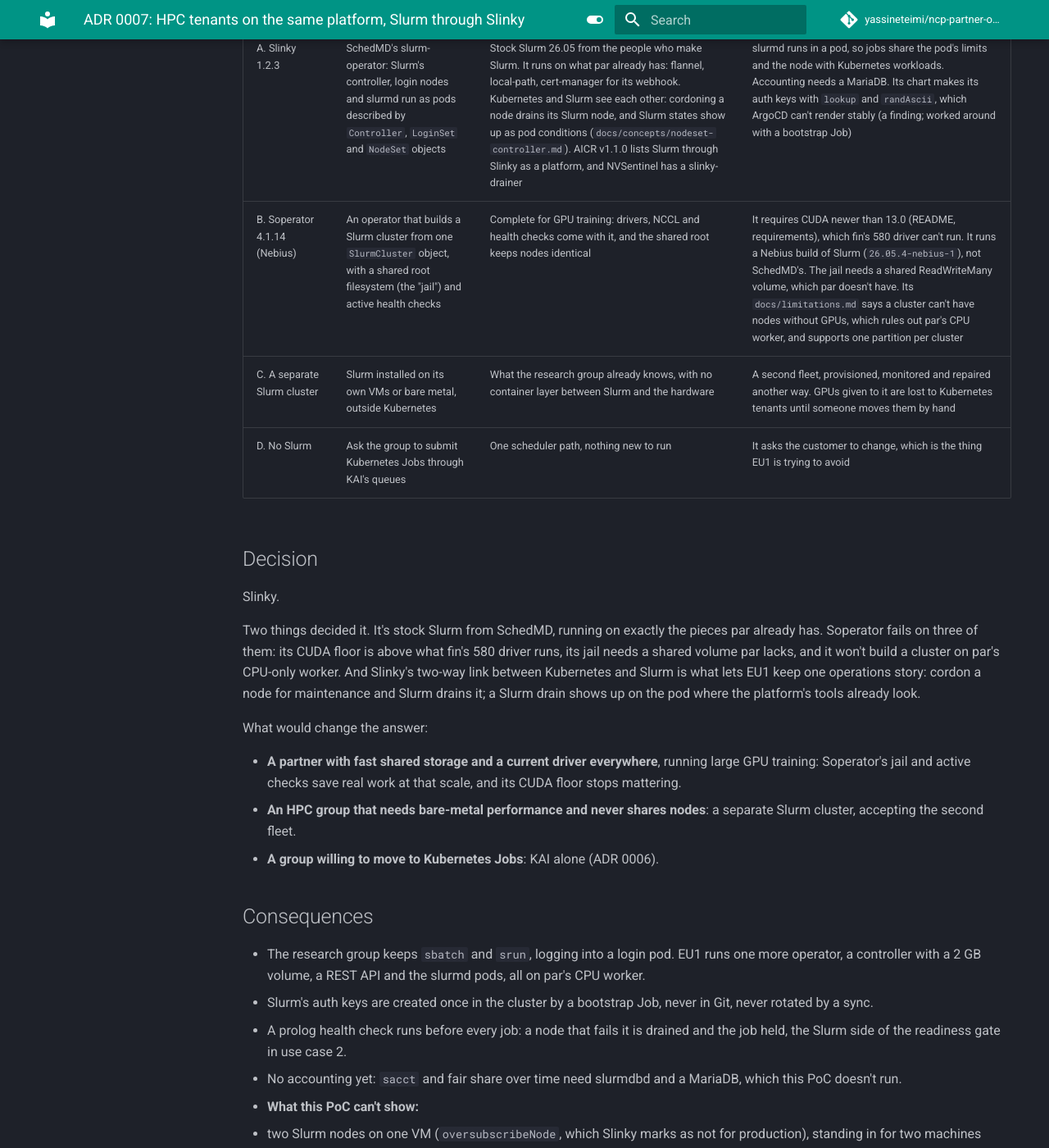
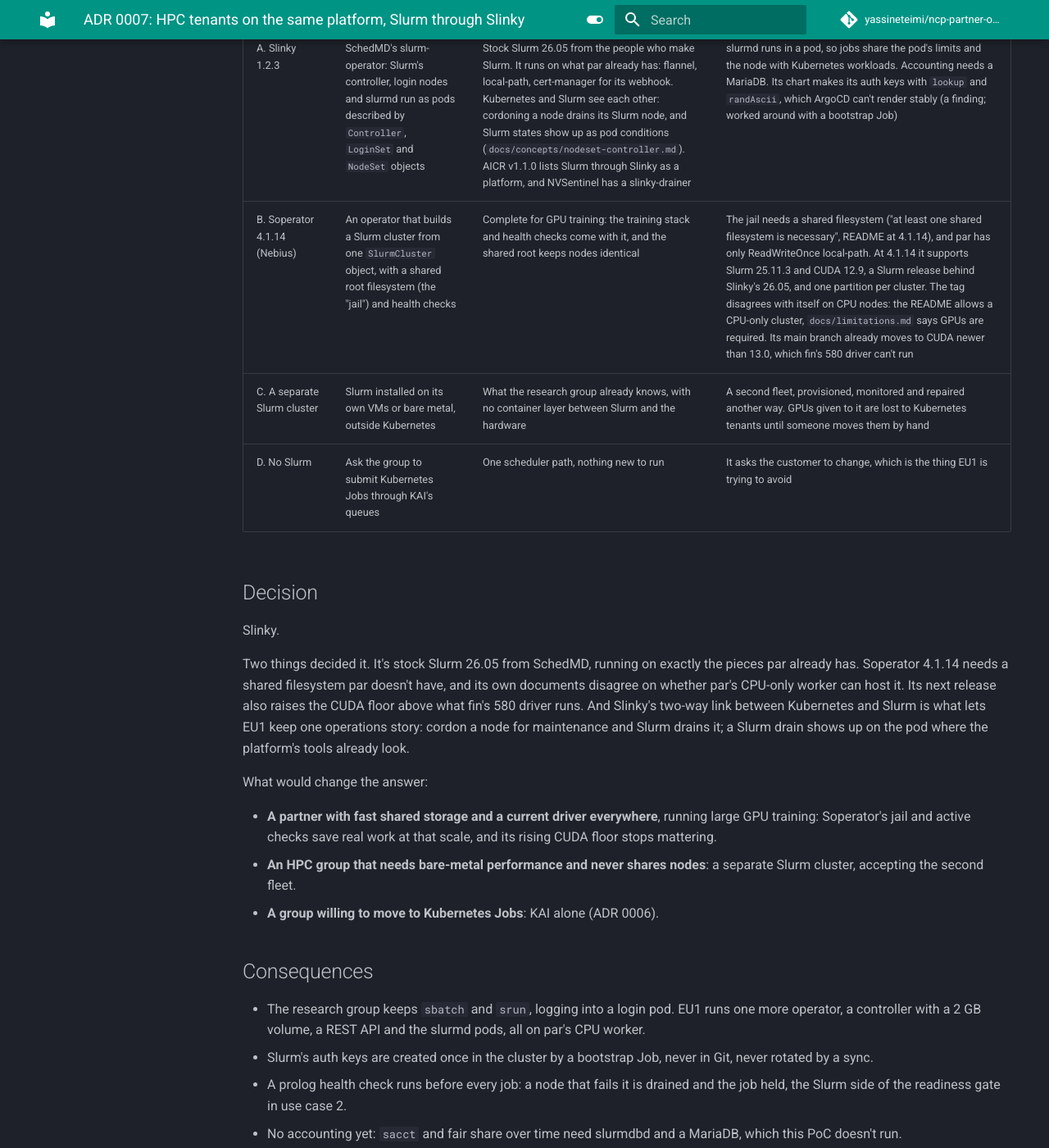
Before and after one commit to yassineteimi/ncp-partner-onboarding, an MkDocs documentation site: the page built from docs/adr/0007-hpc-tenants-slurm.md, in a window 1280 px wide and 1400 px high, scrolled down 614 px. Shown: the whole window at 82% size. Built offline with MkDocs 1.6.1 and Material for MkDocs 9.7.7, drawn with Linux system fonts in a browser that asks for light colours; comment, search, counter and statistics services are not loaded; some of the changed text lies outside the part shown.

Commit message:
Cite Soperator and KAI's support matrix at the versions compared
cos's review, rule 1. At the 4.1.14 tag, Soperator's README lists Slurm
25.11.3, CUDA 12.9 and Kubernetes 1.31 or newer: CUDA 12.9 runs on fin's
580 driver, so the CUDA floor I cited (newer than 13.0) belongs to its
unreleased main branch and is now a forward risk, not a blocker. The tag
also disagrees with itself on CPU nodes (README allows a CPU-only cluster,
docs/limitations.md says GPUs are required); ADR 0007 says both. The shared
filesystem requirement holds at the tag and still decides it.

KAI's SUPPORT.md inside v0.18.6 predates the v0.18 line, so ADR 0006 now
says the LTS dates and the 1.36.1 validation come from SUPPORT.md on main.

```diff
--- a/docs/adr/0007-hpc-tenants-slurm.md
+++ b/docs/adr/0007-hpc-tenants-slurm.md
@@ -14,7 +14,7 @@
 | Option | What it is | For EU1 | Against, for EU1 |
 |---|---|---|---|
 | A. Slinky 1.2.3 | SchedMD's slurm-operator: Slurm's controller, login nodes and slurmd run as pods described by `Controller`, `LoginSet` and `NodeSet` objects | Stock Slurm 26.05 from the people who make Slurm. It runs on what par already has: flannel, local-path, cert-manager for its webhook. Kubernetes and Slurm see each other: cordoning a node drains its Slurm node, and Slurm states show up as pod conditions (`docs/concepts/nodeset-controller.md`). AICR v1.1.0 lists Slurm through Slinky as a platform, and NVSentinel has a slinky-drainer | slurmd runs in a pod, so jobs share the pod's limits and the node with Kubernetes workloads. Accounting needs a MariaDB. Its chart makes its auth keys with `lookup` and `randAscii`, which ArgoCD can't render stably (a finding; worked around with a bootstrap Job) |
-| B. Soperator 4.1.14 (Nebius) | An operator that builds a Slurm cluster from one `SlurmCluster` object, with a shared root filesystem (the "jail") and active health checks | Complete for GPU training: drivers, NCCL and health checks come with it, and the shared root keeps nodes identical | It requires CUDA newer than 13.0 (README, requirements), which fin's 580 driver can't run. It runs a Nebius build of Slurm (`26.05.4-nebius-1`), not SchedMD's. The jail needs a shared ReadWriteMany volume, which par doesn't have. Its `docs/limitations.md` says a cluster can't have nodes without GPUs, which rules out par's CPU worker, and supports one partition per cluster |
+| B. Soperator 4.1.14 (Nebius) | An operator that builds a Slurm cluster from one `SlurmCluster` object, with a shared root filesystem (the "jail") and health checks | Complete for GPU training: the training stack and health checks come with it, and the shared root keeps nodes identical | The jail needs a shared filesystem ("at least one shared filesystem is necessary", README at 4.1.14), and par has only ReadWriteOnce local-path. At 4.1.14 it supports Slurm 25.11.3 and CUDA 12.9, a Slurm release behind Slinky's 26.05, and one partition per cluster. The tag disagrees with itself on CPU nodes: the README allows a CPU-only cluster, `docs/limitations.md` says GPUs are required. Its main branch already moves to CUDA newer than 13.0, which fin's 580 driver can't run |
 | C. A separate Slurm cluster | Slurm installed on its own VMs or bare metal, outside Kubernetes | What the research group already knows, with no container layer between Slurm and the hardware | A second fleet, provisioned, monitored and repaired another way. GPUs given to it are lost to Kubernetes tenants until someone moves them by hand |
 | D. No Slurm | Ask the group to submit Kubernetes Jobs through KAI's queues | One scheduler path, nothing new to run | It asks the customer to change, which is the thing EU1 is trying to avoid |
 
@@ -22,11 +22,11 @@
 
 Slinky.
 
-Two things decided it. It's stock Slurm from SchedMD, running on exactly the pieces par already has. Soperator fails on three of them: its CUDA floor is above what fin's 580 driver runs, its jail needs a shared volume par lacks, and it won't build a cluster on par's CPU-only worker. And Slinky's two-way link between Kubernetes and Slurm is what lets EU1 keep one operations story: cordon a node for maintenance and Slurm drains it; a Slurm drain shows up on the pod where the platform's tools already look.
+Two things decided it. It's stock Slurm 26.05 from SchedMD, running on exactly the pieces par already has. Soperator 4.1.14 needs a shared filesystem par doesn't have, and its own documents disagree on whether par's CPU-only worker can host it. Its next release also raises the CUDA floor above what fin's 580 driver runs. And Slinky's two-way link between Kubernetes and Slurm is what lets EU1 keep one operations story: cordon a node for maintenance and Slurm drains it; a Slurm drain shows up on the pod where the platform's tools already look.
 
 What would change the answer:
 
-- **A partner with fast shared storage and a current driver everywhere**, running large GPU training: Soperator's jail and active checks save real work at that scale, and its CUDA floor stops mattering.
+- **A partner with fast shared storage and a current driver everywhere**, running large GPU training: Soperator's jail and active checks save real work at that scale, and its rising CUDA floor stops mattering.
 - **An HPC group that needs bare-metal performance and never shares nodes**: a separate Slurm cluster, accepting the second fleet.
 - **A group willing to move to Kubernetes Jobs**: KAI alone (ADR 0006).
 
@@ -45,5 +45,5 @@
 ## Evidence
 
 - Free checks: [renders, digests, CR schemas, dry run on par](../artifacts/scheduling/free-checks-20261021T065628Z.txt). Every Slinky pod lands on the CPU pool, the chart renders no generated Secret, and the webhook CA comes from cert-manager.
-- Source at the pinned versions: Slinky slurm-operator 1.2.3 `README.md` (compatibility matrix) and `docs/concepts/nodeset-controller.md`; `api/v1beta1/well_known.go` (the pod-cordon annotation); slurm chart 1.2.3 `templates/secrets/slurmkey.yaml`. Soperator's README at 4.1.14 (requirements, jail) and its `docs/limitations.md` (read on main, 21 October). AICR v1.1.0 README and `docs/user/component-catalog.md` (slinky-drainer).
+- Source at the pinned versions: Slinky slurm-operator 1.2.3 `README.md` (compatibility matrix) and `docs/concepts/nodeset-controller.md`; `api/v1beta1/well_known.go` (the pod-cordon annotation); slurm chart 1.2.3 `templates/secrets/slurmkey.yaml`. Soperator at 4.1.14 (tagged 20 October): `README.md` ("Shared root filesystem", "Limitations", installation step 1) and `docs/limitations.md` ("GPUs are required", "Single-partition clusters"). Soperator's README on main, read 21 October, for the next requirements (CUDA newer than 13.0, Slurm `26.05.4-nebius-1`, Kubernetes 1.35 or newer); not released at the time of writing. AICR v1.1.0 README and `docs/user/component-catalog.md` (slinky-drainer).
 - Planned, not run yet: `make slurm-test` in Wednesday's CPU worker window. It runs `srun -N2` and `sbatch` from the login pod, has the prolog drain a node on a simulated fault and recover it, then drains the other node from Kubernetes through the NodeSet pod-cordon annotation.
```
Also changed, not shown: docs/adr/0006-batch-scheduling.md (+3 -2 lines).
